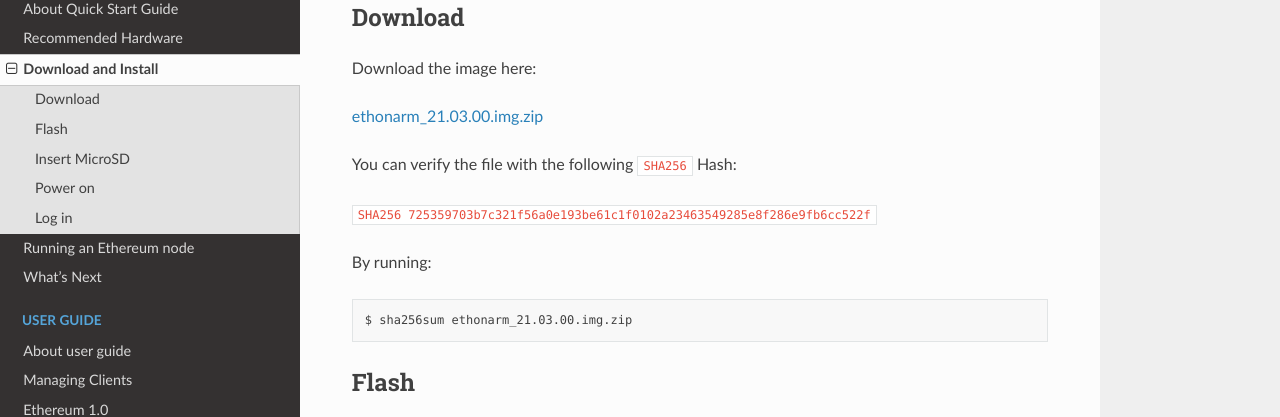
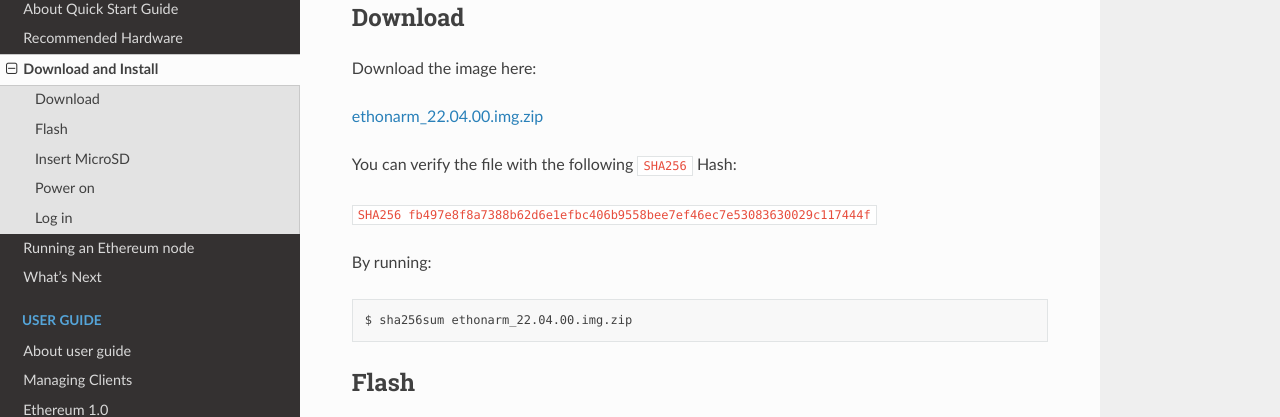
Before and after one commit to EOA-Blockchain-Labs/ethereumonarm, a Sphinx documentation site: the page built from docs/quick-guide/download-and-install.rst, in a window 1280 px wide and 1400 px high. Shown: the part 159-576 px from the top of the window. Built offline with Sphinx 7.4.7 and the Read the Docs theme 2.0.0, drawn with Linux system fonts in a browser that asks for light colours; some of the changed text lies outside the part shown.

Commit message:
updated image to Ubuntu 20.04.4 to support new Raspberry models

```diff
--- a/docs/quick-guide/download-and-install.rst
+++ b/docs/quick-guide/download-and-install.rst
@@ -9,19 +9,19 @@ Download
 
 Download the image here:
 
-ethonarm_21.03.00.img.zip_
+ethonarm_22.04.00.img.zip_
 
-.. _ethonarm_21.03.00.img.zip: https://www.ethereumonarm.com/downloads/ethonarm_21.03.00.img.zip
+.. _ethonarm_22.04.00.img.zip: https://ethereumonarm-my.sharepoint.com/:u:/p/dlosada/Ec_VmUvr80VFjf3RYSU-NzkBmj2JOteDECj8Bibde929Gw?download=1
 
 You can verify the file with the following ``SHA256`` Hash:
 
-``SHA256 725359703b7c321f56a0e193be61c1f0102a23463549285e8f286e9fb6cc522f``
+``SHA256 fb497e8f8a7388b62d6e1efbc406b9558bee7ef46ec7e53083630029c117444f``
 
 By running:
 
 .. prompt:: bash $
 
-  sha256sum ethonarm_21.03.00.img.zip
+  sha256sum ethonarm_22.04.00.img.zip
 
 Flash
 -----
@@ -50,8 +50,8 @@ Unzip and flash the image:
 
 .. prompt:: bash $
 
-   unzip ethonarm_21.03.00.img.zip
-   sudo dd bs=1M if=ethonarm_21.03.00.img of=/dev/mmcblk0 conv=fdatasync status=progress
+   unzip ethonarm_22.04.00.img.zip
+   sudo dd bs=1M if=ethonarm_22.04.00.img of=/dev/mmcblk0 conv=fdatasync status=progress
 
 Insert MicroSD
 --------------
```
